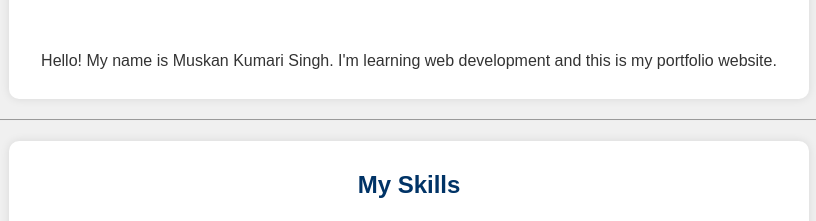
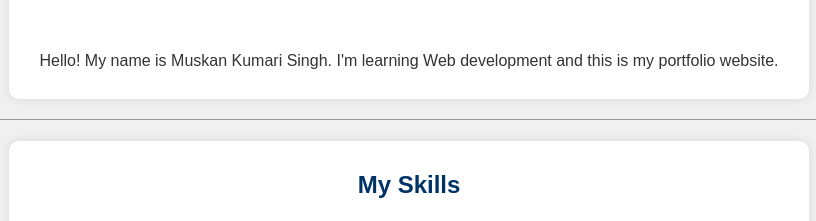
Before and after one commit to Musk322/web-dev-lab-2, a plain HTML site: page INDEX.HTML in a window 1280 px wide. Shown: the part 469-690 px from the top of the page, 231-1047 px from the left. Drawn offline with Linux system fonts and the light colour scheme.

Commit message:
Update INDEX.HTML

```diff
--- a/INDEX.HTML
+++ b/INDEX.HTML
@@ -21,7 +21,7 @@
     <br>
     <img src="image.src.jpg" alt="My photo" width="200" height="200">
     <br>
-    <p>Hello! My name is Muskan Kumari Singh. I'm learning web development and this is my portfolio website.</p>
+    <p>Hello! My name is Muskan Kumari Singh. I'm learning Web development and this is my portfolio website.</p>
   </section>
   <hr>
 
```
